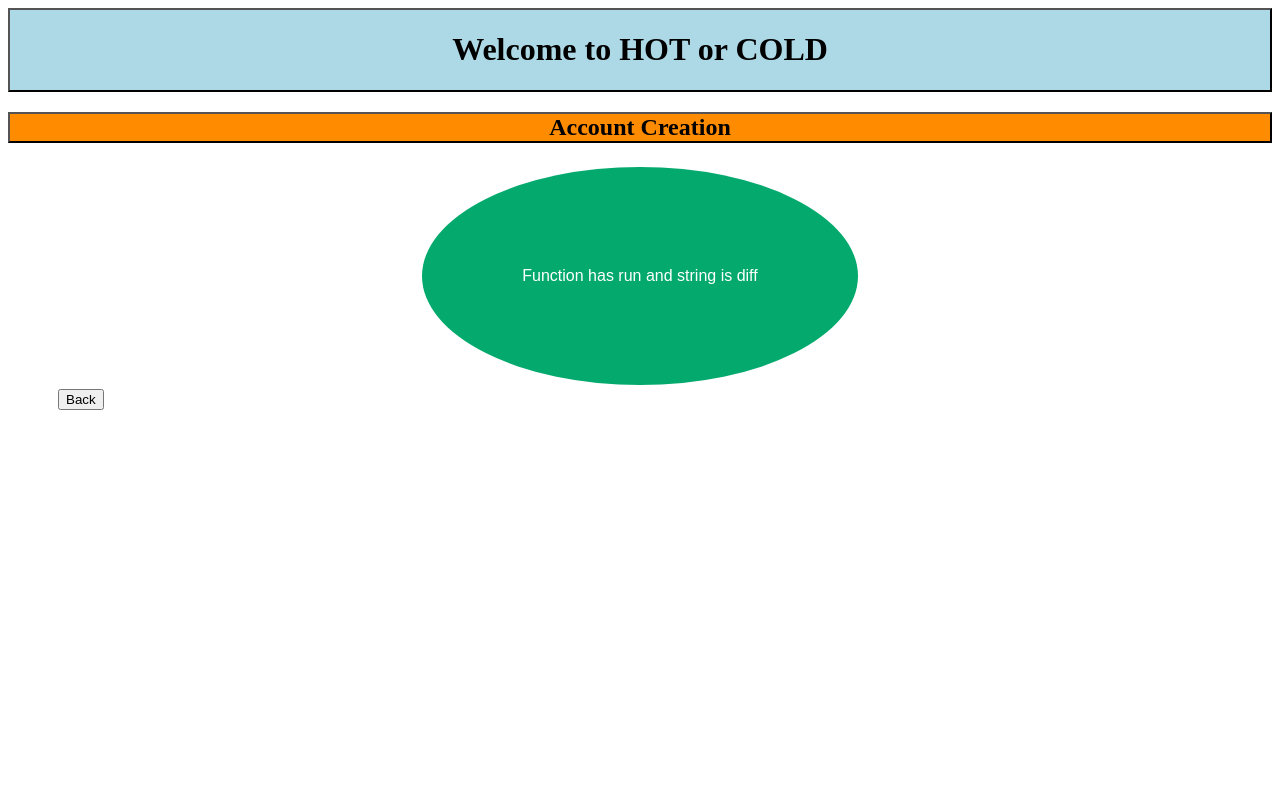
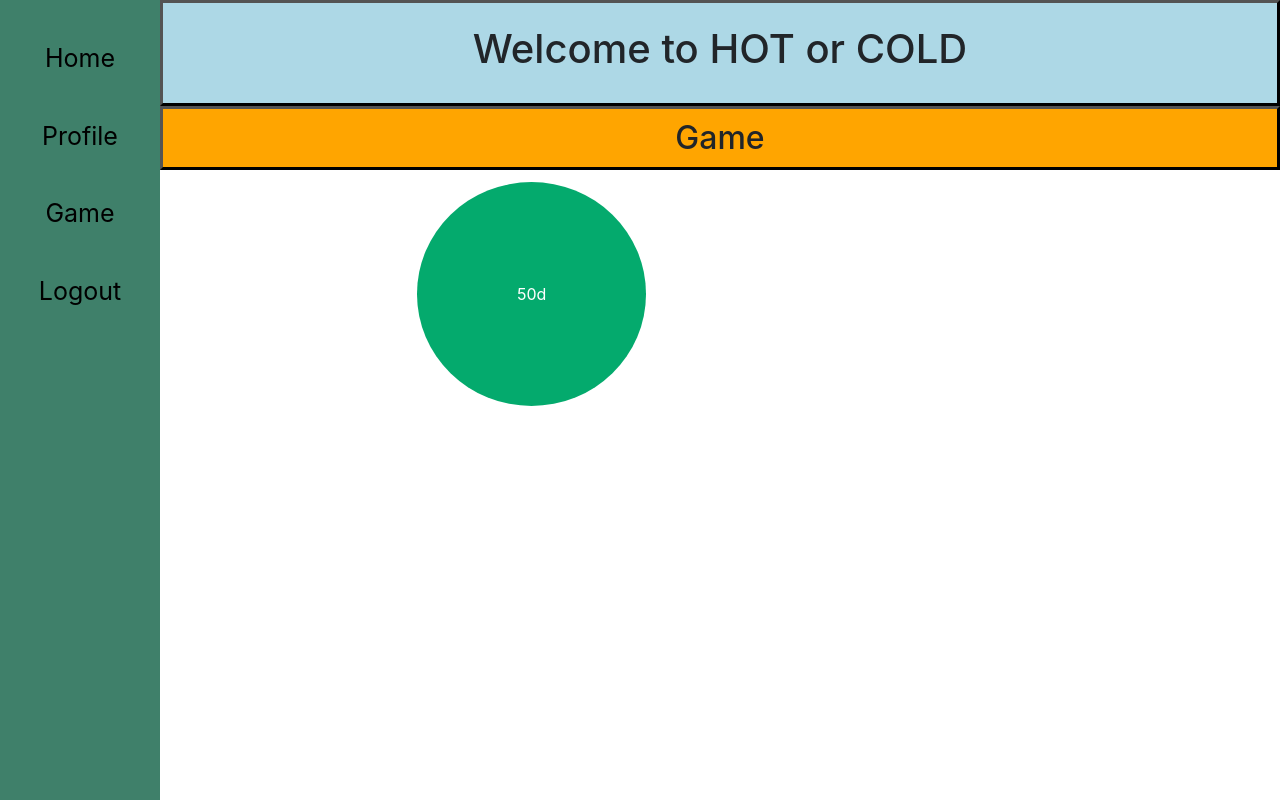
Before and after one commit to ah970/ecm2434, a Django app: page /game/ in a window 1280 px wide. Run offline with Django 4.2, Linux system fonts and the light colour scheme; some libraries are stand-ins or nearby versions.

Commit message:
Added updated templates

```diff
--- /dev/null
+++ b/hotandcold/game/templates/game/base.html
@@ -0,0 +1,106 @@
+<!doctype html>
+<html>
+<head>
+    <style type="text/css">
+        .topBorder{
+            border: outset black;
+            background-color: lightblue;
+            text-align: center;
+            margin-left: 160px;
+            padding: 22px 0px 22px 0px;
+
+		}
+
+        .currentBorderTitle{
+            border: outset black;
+            background-color: orange;
+            text-align: center;
+            margin-left: 160px;
+            padding: 10px 0px 10px 0px;
+		}
+
+        .sidenav {
+            height:100%;
+            width:160px;
+            position: fixed;
+            z-index:1;
+            top:0;
+            left:0;
+            background-color:rgb(63, 128, 106);
+            overflow-x: hidden;
+            padding-top: 20px;
+        }
+
+        .sidenav a {
+            padding: 20px 20px 20px 20px;
+            text-decoration:none;
+            font-size:25px;
+            color: black;
+            display: block;
+            text-align: center;
+        }
+
+        .sidenav a:hover {
+            color:#f1f1f1;
+        }
+
+        .main {
+            margin-left: 160px;
+            padding: 0px 10px;
+        }
+
+
+    </style>
+
+    <!-- Required meta tags -->
+    <meta charset="utf-8">
+    <meta name="viewport" content="width=device-width, initial-scale=1, shrink-to-fit=no">
+
+    <!-- Link to bootstrap-->
+    <link rel="stylesheet" href="https://cdn.jsdelivr.net/npm/bootstrap@4.3.1/dist/css/bootstrap.min.css"
+     integrity="sha384-ggOyR0iXCbMQv3Xipma34MD+dH/1fQ784/j6cY/iJTQUOhcWr7x9JvoRxT2MZw1T" crossorigin="anonymous">
+
+    <title>{% block title %}{% endblock %}</title>
+</head>
+
+<body>
+    {% load static %}
+    <!-- Welcome to hot or cold logo at top -->
+	<div class="topBorder">
+		<h1>Welcome to HOT or COLD</h2>
+	</div>
+
+	<!-- Current title border -->
+	<h2 class="currentBorderTitle">{% block page %}{% endblock %}</h3>
+
+    <!--<img src="{% static 'game/images/logo.png' %}"> -->
+
+    <div id="content", name="content", class="main">
+        <div class="row justy-content-centre">
+            <div class = "col-8">
+                {% block content%}
+                {% endblock%}
+            </div>
+        </div>
+    </div>
+
+    <!-- Sidebar -->
+    <div class="sidenav">
+        <a href="/">Home</a>
+        <a href="/profile/">Profile</a>
+        <a href="/game/">Game</a>
+        <a href="/login/">Logout</a>
+    </div>
+
+    <!-- Optional JavaScript; choose one of the two! -->
+
+    <!-- Option 1: Bootstrap Bundle with Popper -->
+    <script src="https://cdn.jsdelivr.net/npm/bootstrap@5.1.3/dist/js/bootstrap.bundle.min.js" integrity="sha384-ka7Sk0Gln4gmtz2MlQnikT1wXgYsOg+OMhuP+IlRH9sENBO0LRn5q+8nbTov4+1p" crossorigin="anonymous"></script>
+
+    <!-- Option 2: Separate Popper and Bootstrap JS -->
+    <script src="https://cdn.jsdelivr.net/npm/@popperjs/core@2.10.2/dist/umd/popper.min.js" integrity="sha384-7+zCNj/IqJ95wo16oMtfsKbZ9ccEh31eOz1HGyDuCQ6wgnyJNSYdrPa03rtR1zdB" crossorigin="anonymous"></script>
+    <script src="https://cdn.jsdelivr.net/npm/bootstrap@5.1.3/dist/js/bootstrap.min.js" integrity="sha384-QJHtvGhmr9XOIpI6YVutG+2QOK9T+ZnN4kzFN1RtK3zEFEIsxhlmWl5/YESvpZ13" crossorigin="anonymous"></script>
+
+</body>
+
+</html>
--- a/hotandcold/game/templates/game/gameScreen.html
+++ b/hotandcold/game/templates/game/gameScreen.html
@@ -1,21 +1,11 @@
-<!DOCTYPE html>
-<html>
+{% extends 'game/base.html' %}
 
-<head>
+{% block title%}Game{% endblock %}
 
-<!-- CSS Styling below: -->
+{% block page %}Game{% endblock %}
+
+{% block content %}
   <style>
-.topBorder{
-  border: 2px outset black;
-  background-color: lightblue;
-  text-align: center;
-}
-
-.currentBorderTitle{
-  border: 2px outset black;
-  background-color: darkorange;
-  text-align: center;
-}
 
     .textInputCenter{
       text-align: center;
@@ -44,53 +34,14 @@
     }
   </style>
 
-
-</head>
-
-
-<body>
-	<!-- Welcome to hot or cold logo at top -->
-	<div class="topBorder">
-		<h1>Welcome to HOT or COLD</h2>
-	</div>
-
-	<!-- Current title border -->
-	<h2 class="currentBorderTitle">Account Creation</h3>
-
   <!-- Center of screen -->
   <div class="textInputCenter">
-		<button class="button button5" id="degreeButton" onclick="buttonRun()"> </button>
-	</div>
-
-
-
-	<!-- Back button -->
-	<div class="bottomScreenButtons">
-		<form action="http://localhost:8000/">
-			<button type="submit" id="returnButton">Back</button>
-		</form>
+    <button class="button button5">50d</button>
   </div>
 
   <!-- Javascript to change button -->
   <script>
-	var buttonToChange = document.getElementById("degreeButton");
+  document.getElementById("demo").outerHTML= "NEW TEXT";
+  </script>
 
-	// Temporary hard code, here is where you get the degree calculation
-	var str = "Function has run and string is diff";
-	buttonToChange.innerHTML = str;
-
-	//Function that change the color of the background
-	function changeBackgroundColor(color){
-		buttonToChange.style.background = color;
-	}
-
-	// Function that is called when the button is clicked
-	function buttonRun(){
-		// The color should change here depending on GPS calculations
-		changeBackgroundColor('#E77114');
-		buttonToChange.innerHTML = "Background color changed boi"
-	}
-</script>
-</body>
-
-</html>
+{% endblock %}
```
Also changed, not shown: hotandcold/game/templates/game/accountCreation.html (+46 -11 lines), hotandcold/game/templates/game/home.html (added, +35 -0 lines), hotandcold/game/templates/game/loginScreen.html (+39 -21 lines), hotandcold/game/templates/game/profile.html (added, +29 -0 lines). Lines whose indentation alone changed are shown as unchanged.
